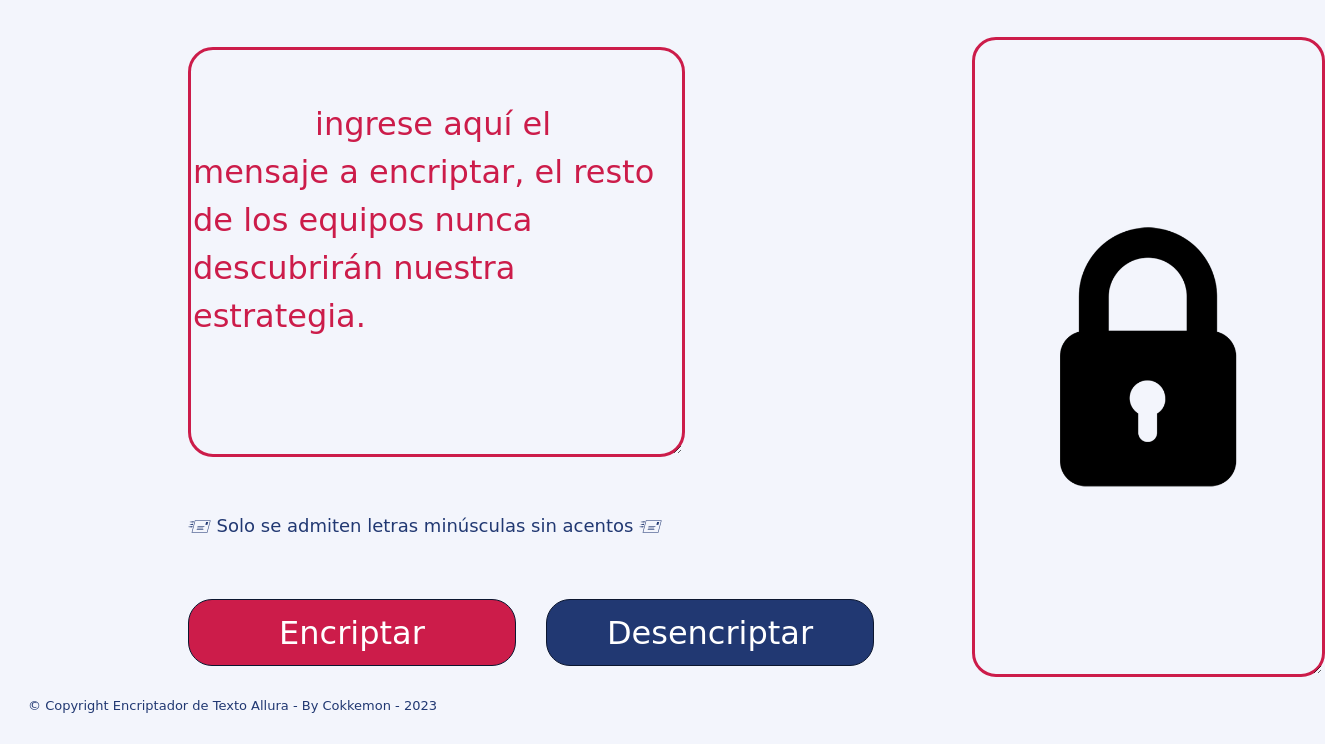
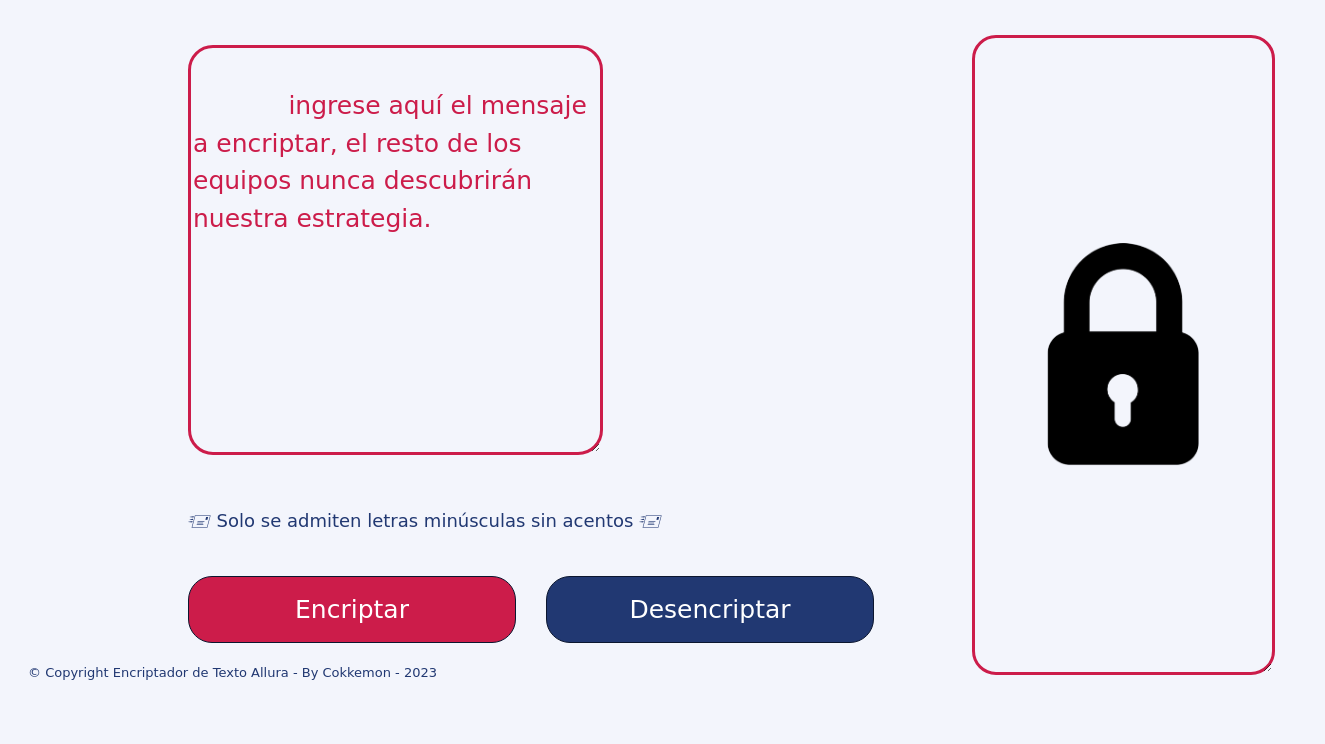
Before and after one commit to Cokkemon/Challenge-encriptador, a plain HTML site: page index.html in a window 1280 px wide. Shown: the part 180-924 px from the top of the page, 1325 px wide, since content can reach past the window. After the commit the page ends 883 px from the top, so only its background shows below. Drawn offline with Linux system fonts and the light colour scheme; a web font is replaced by a local one.

Commit message:
Se quita overflow y se cambia el tamaño de font

```diff
--- a/style.css
+++ b/style.css
@@ -2,10 +2,8 @@
     background:#F3F5FC;
     font-family: 'Offside', cursive;
     font-weight: 400;
-    font-size: 32px;
+    font-size: 25px;
     line-height: 150%;
-    overflow-y: hidden;
-
 }
 
 header {
```
